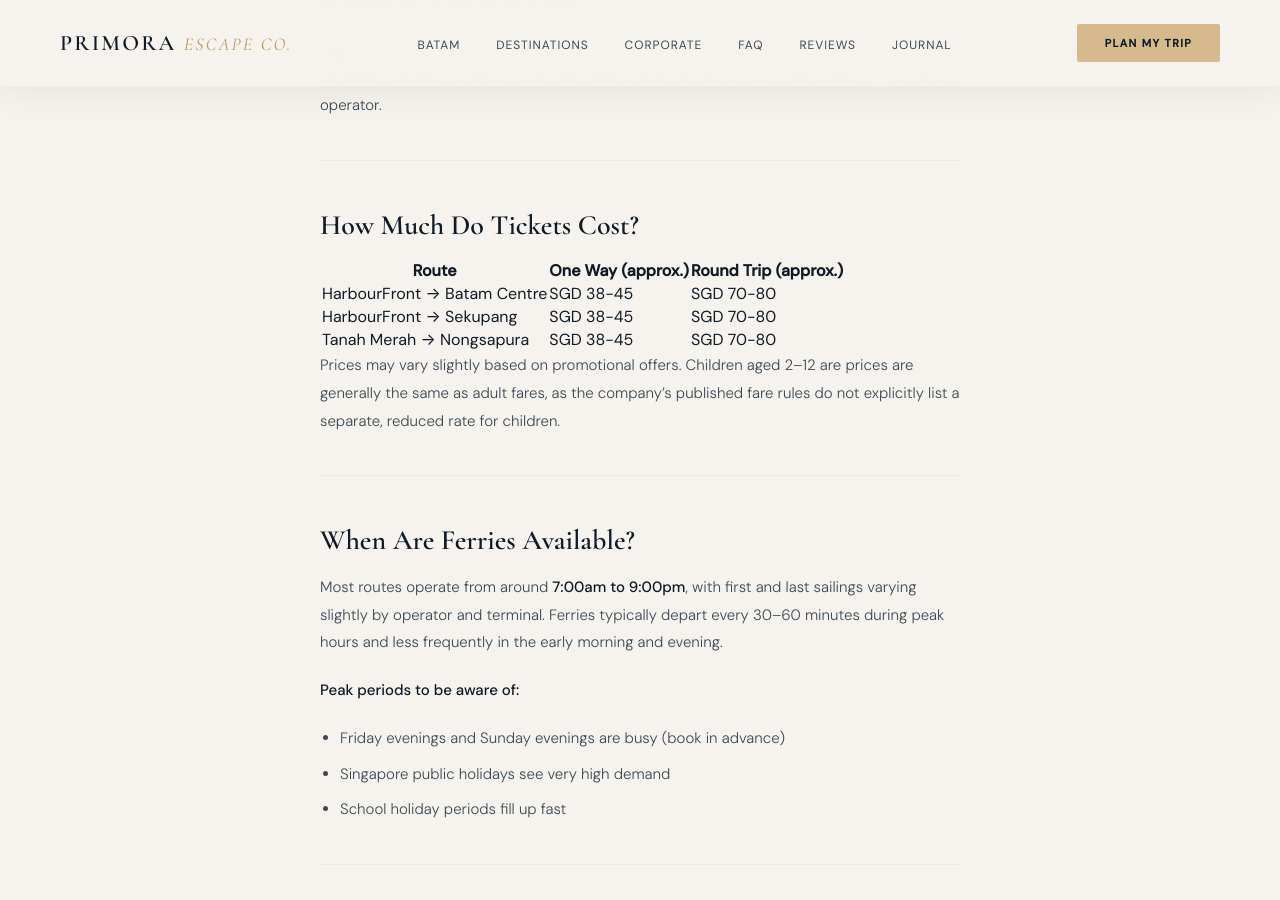
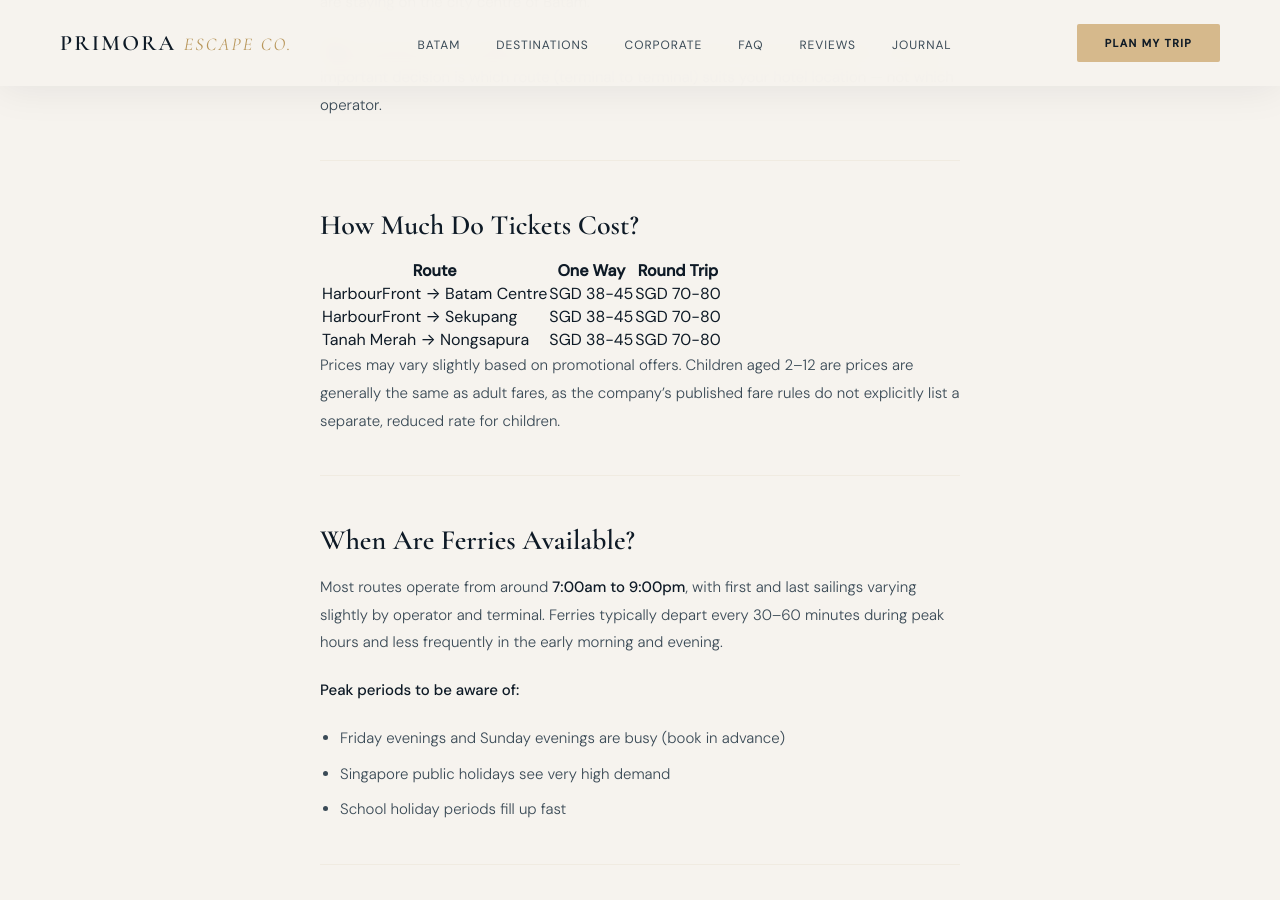
Before and after one commit to yourcancerboy/primora, a Jekyll site: the page built from _posts/2026-03-18-singapore-to-batam-ferry-guide.md, in a window 1280 px wide and 900 px high, scrolled down 2116 px. Built offline with Jekyll 4.4.1, drawn with Linux system fonts in a browser that asks for light colours.

Commit message:
Update 2026-03-18-singapore-to-batam-ferry-guide.md

```diff
--- a/_posts/2026-03-18-singapore-to-batam-ferry-guide.md
+++ b/_posts/2026-03-18-singapore-to-batam-ferry-guide.md
@@ -60,7 +60,7 @@ Serves multiple routes including Tanah Merah–Batam Centre. Good option if you
 
 ## How Much Do Tickets Cost?
 
-| Route | One Way (approx.) | Round Trip (approx.) |
+| Route | One Way | Round Trip |
 |---|---|---|
 | HarbourFront → Batam Centre | SGD 38-45 | SGD 70-80 |
 | HarbourFront → Sekupang | SGD 38-45 | SGD 70-80 |
```
